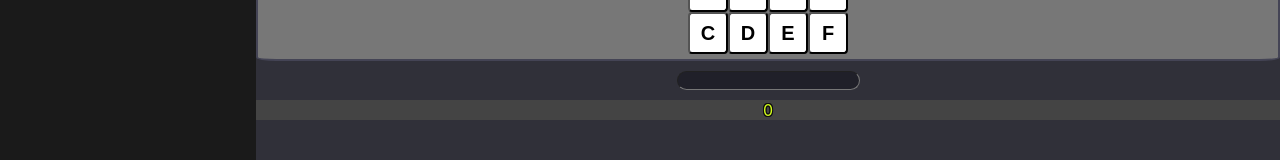
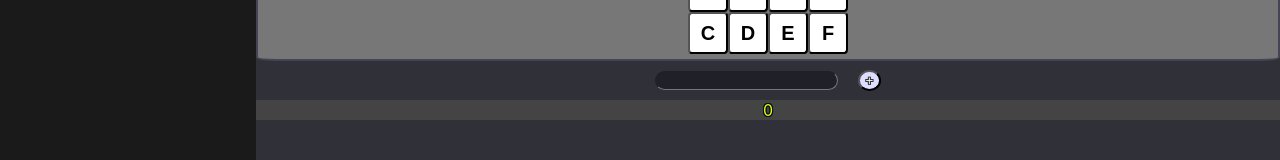
Before and after one commit to sashi0034/hello-react, a React (Create React App) app: page / in a window 1280 px wide. Shown: the part 131-291 px from the top of the page. Built offline with nearby package versions, Linux system fonts and the light colour scheme.

Commit message:
Input部分をよくする

```diff
--- a/src/App.css
+++ b/src/App.css
@@ -111,6 +111,16 @@ body{
   border-width: 1px;
 }
 
+.add-button{
+  margin-left: 20px;
+  background-color: #ddf;
+  border-radius: 50%;
+  color: #eee;
+  text-shadow: 1px 0 0 #333, 0 1px 0 #333, -1px 0 0 #333, 0 -1px 0 #333,
+  1px 1px 0 #333, 1px -1px 0 #333, -1px 1px 0 #333, -1px -1px 0 #333;
+}
+
+
 .number-output{
   color: rgb(213, 255, 28);
   background-color: #444444;
--- a/src/App.tsx
+++ b/src/App.tsx
@@ -1,6 +1,7 @@
 import React from "react";
 import SquareButtonField from "./SquareButtonField"
 import {SideBar, EMenu, menuProps} from "./SideBar";
+import {Hex} from "./hex"
 
 import './App.css';
 import { Interface } from "readline";
@@ -74,13 +75,12 @@ export class App extends React.Component<IAppProps, IAppState>
 
 interface IHexToDeciminalState
 {
-	inputNumberStr: string;
 }
 
 interface IHexToDeciminalPoprs
 {
 	inputNumberStr: string;
-	onChange: (value: number) => void;
+	onChange: (value: string) => void;
 }
 
 
@@ -91,6 +91,7 @@ class HexToDeciminal extends React.Component<IHexToDeciminalPoprs, IHexToDecimin
 	constructor(props: IHexToDeciminalPoprs)
 	{
 		super(props);
+		this.state = {};
 	}
 
 
@@ -98,13 +99,21 @@ class HexToDeciminal extends React.Component<IHexToDeciminalPoprs, IHexToDecimin
 	{
 		let num = this.props.inputNumberStr!=="" ? parseInt(this.props.inputNumberStr, 16) : 0;
 
+
 		return (
 			<div>
 				<input
 					className="number-input"
-					value={this.props.inputNumberStr.toLowerCase()}
-					onChange={(value) => console.log(value.target)}>
+					value={Hex.separateSpace(this.props.inputNumberStr)}
+					onChange={(e) => {
+						let value = e.target.value.toUpperCase().replace(/[^0-9A-F]/g, "");
+						this.props.onChange(value);
+						}}>
 				</input>
+				<button
+					className="add-button"
+				>+</button>
+
 				<div className="number-output">{num}</div>
 			</div>
 		);
--- a/src/SquareButtonField.tsx
+++ b/src/SquareButtonField.tsx
@@ -24,20 +24,21 @@ export default class SquareButtonField extends React.Component<ISquareButtonFiel
 
 	renderSquareMatrix()
 	{
-		let ret = [];
+		let ret: Array<JSX.Element> = [];
 		for (let i=0; i<4; i++)
 		{
 			ret.push(
 			<div>
 				{this.renderSquareLine(i)}
-			</div>);
+			</div>
+			);
 		}
 		return(ret);
 	}
 
 	renderSquareLine(row)
 	{
-		let ret = [];
+		let ret: Array<JSX.Element> = [];
 		for (let i=0; i<4; i++)
 		{
 			let num = row * 4 + i;
@@ -47,7 +48,7 @@ export default class SquareButtonField extends React.Component<ISquareButtonFiel
 					className="square-button"
 					onClick={() =>
 						this.props.onClick(this.props.inputNumberStr + str)
-					}>
+				}>
 					{str}
 				</button>);
 		}
--- /dev/null
+++ b/src/hex.tsx
@@ -0,0 +1,17 @@
+
+export namespace Hex
+{
+    export function separateSpace(str: string): string
+    {
+        let ret = "";
+        for (let i=0; i<str.length; i++)
+        {
+            ret = ret + str[i];
+            if ((i+1)%2 == 0 && i<str.length-1)
+            {
+                ret = ret + " "
+            }
+        }
+        return ret;
+    }
+}
```
